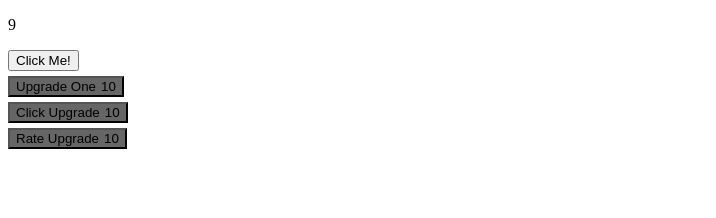
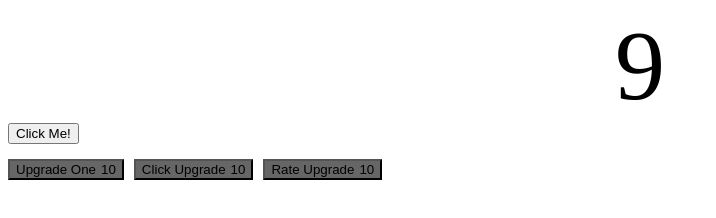
Before and after one commit to JoeyP97/idle_game, a plain HTML site: page index.html in a window 1280 px wide. Shown: the whole page, without its empty margins (0-716 px from the left). Drawn offline with Linux system fonts and the light colour scheme.

Commit message:
change layout

```diff
--- a/index.html
+++ b/index.html
@@ -7,11 +7,16 @@
     <link rel="stylesheet" href="styles.css">
 </head>
 <body>
-    <p class="total"></p>
-    <button class="upgrade"  id="clicker" onclick="clicker()">Click Me!</button>
-    <button class="upgrade"  id="increase" type="button">Upgrade One <p class="price onePrice"></p></button>
-    <button class="upgrade" id="clickerUpgrade" >Click Upgrade <p class="price clickerPrice"></p></button>
-    <button class="upgrade" id="rateOfTickUpgrade" > Rate Upgrade <p class="price ratePrice"></p></button>
+    <div class="total-container"><p class="total"></p></div>
+
+    <button class="clicker"  id="clicker" onclick="clicker()">Click Me!</button>
+
+    <div class="upgrade-container">
+        <button class="upgrade"  id="increase" type="button">Upgrade One <p class="price onePrice"></p></button>
+        <button class="upgrade" id="clickerUpgrade" >Click Upgrade <p class="price clickerPrice"></p></button>
+        <button class="upgrade" id="rateOfTickUpgrade" > Rate Upgrade <p class="price ratePrice"></p></button>
+    </div>
+
     <script src="script.js"></script>
 </body>
 </html>
--- a/styles.css
+++ b/styles.css
@@ -13,3 +13,26 @@
     gap: 5px;
     margin-top: 5px;
 }
+
+.total-container {
+    display: flex;
+    justify-content: center;
+    align-items: center;
+    font-size: 100px;
+    margin: 0;
+    padding: 0;
+}
+
+.total {
+    margin: 0;
+    padding: 0;
+}
+
+.upgrade-container {
+    display: flex;
+    gap: 10px;
+}
+
+.clicker {
+    margin-bottom: 10px;
+}
```
